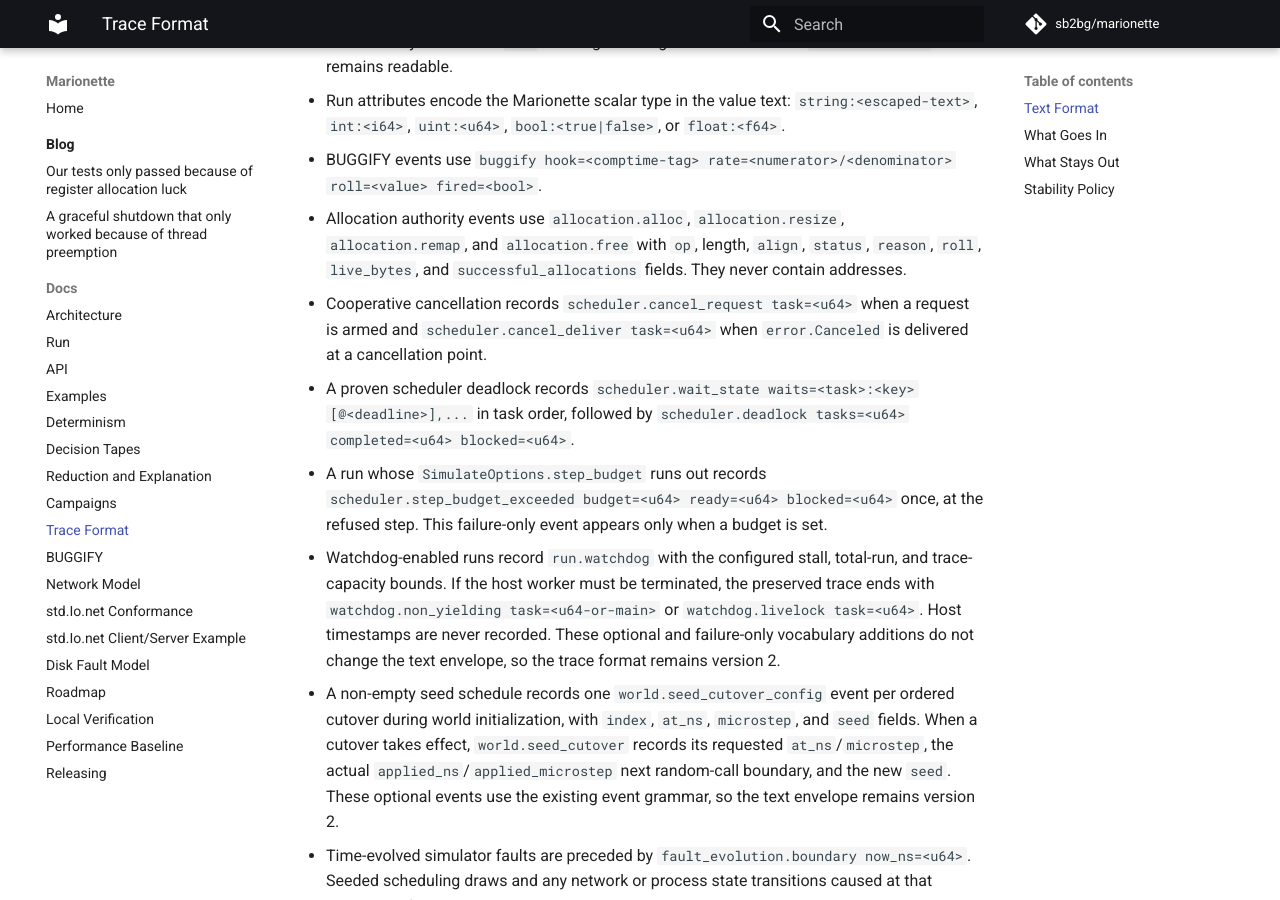
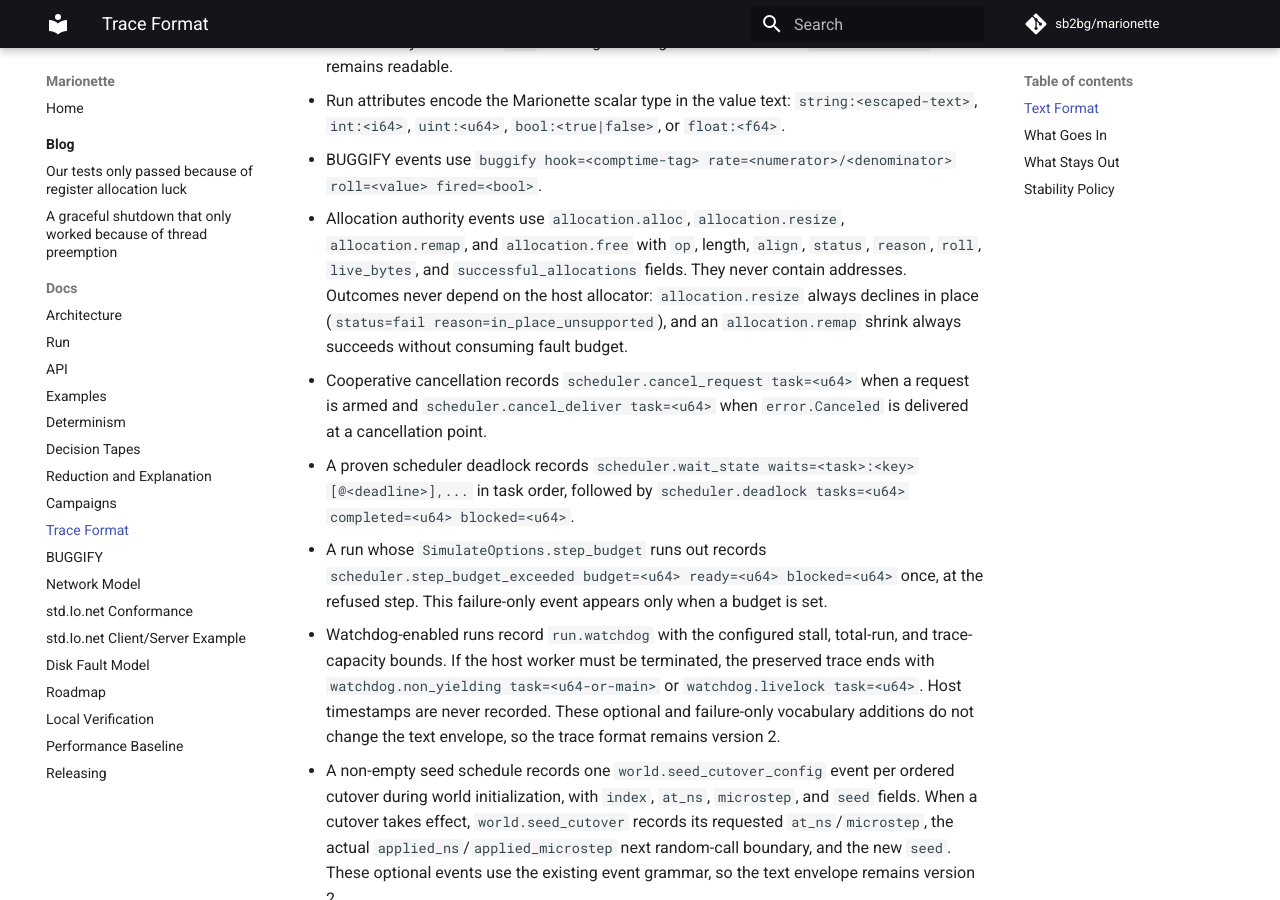
Before and after one commit to sb2bg/marionette, an MkDocs documentation site: the page built from docs/trace-format.md, in a window 1280 px wide and 900 px high, scrolled down 2058 px. Built offline with MkDocs 1.6.1 and Material for MkDocs 9.7.7, drawn with Linux system fonts in a browser that asks for light colours; comment, search, counter and statistics services are not loaded.

Commit message:
Keep simulated allocation outcomes independent of the host allocator
A remap shrink failed when the backing allocator could not shrink in
place, and the caller's fallback allocation then consumed fault budget,
so the same run could fail on one host allocator and pass on another.
Shrinks now fall back to allocate, copy, and free and always succeed
without consuming budget. In-place resize asked the backing allocator
too, recording host-dependent outcomes and fallback paths; it now always
declines, which the Allocator contract allows.

```diff
--- a/docs/trace-format.md
+++ b/docs/trace-format.md
@@ -99,7 +99,10 @@ Rules:
 - Allocation authority events use `allocation.alloc`, `allocation.resize`,
   `allocation.remap`, and `allocation.free` with `op`, length, `align`,
   `status`, `reason`, `roll`, `live_bytes`, and `successful_allocations`
-  fields. They never contain addresses.
+  fields. They never contain addresses. Outcomes never depend on the host
+  allocator: `allocation.resize` always declines in place
+  (`status=fail reason=in_place_unsupported`), and an `allocation.remap`
+  shrink always succeeds without consuming fault budget.
 - Cooperative cancellation records `scheduler.cancel_request task=<u64>` when
   a request is armed and `scheduler.cancel_deliver task=<u64>` when
   `error.Canceled` is delivered at a cancellation point.
```
Also changed, not shown: CHANGELOG.md (+7 -0 lines), 2 other files.
